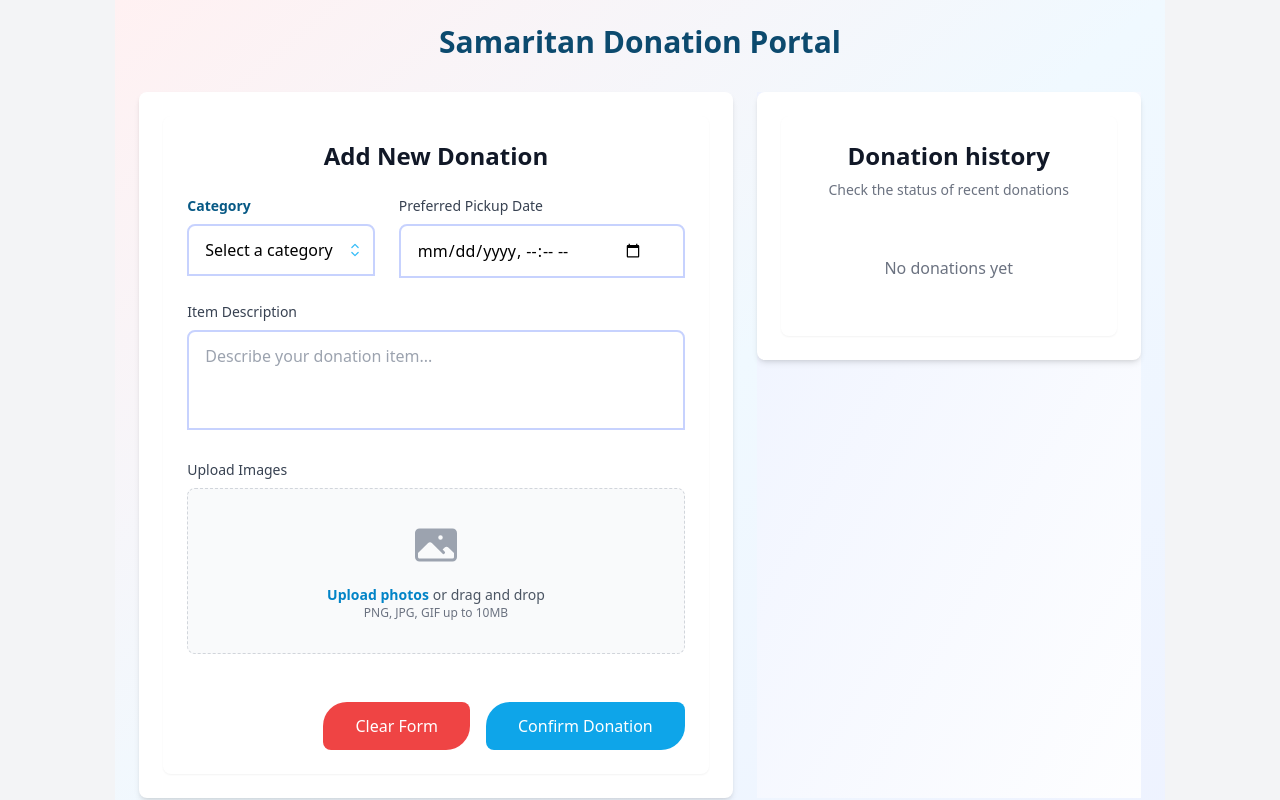
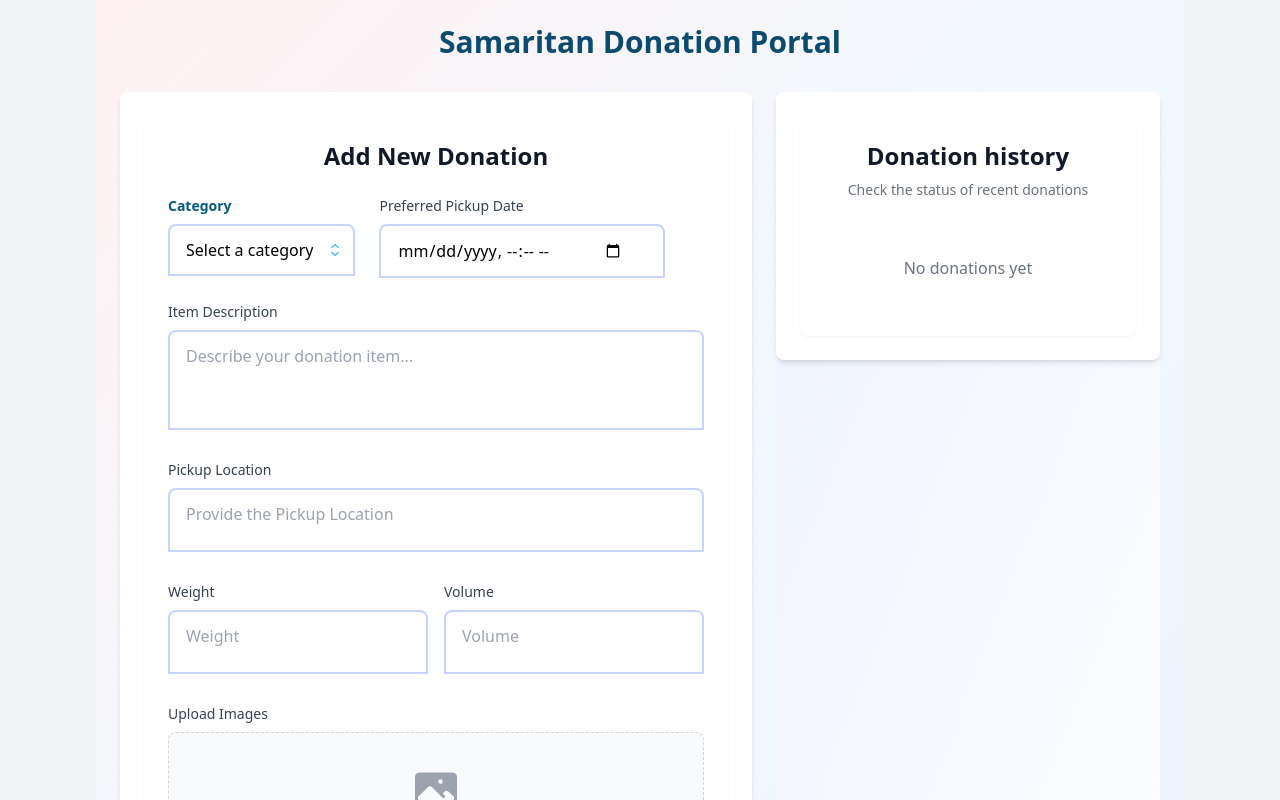
Before and after one commit to jaseel97/donateportal, a React (Vite) app in the folder frontend/: page /samaritan in a window 1280 px wide. Shown: the top 800 px of the page. Built offline with nearby package versions, Linux system fonts and the light colour scheme.

Commit message:
added weight and volume form fields

```diff
--- a/frontend/src/DonationForm.jsx
+++ b/frontend/src/DonationForm.jsx
@@ -91,6 +91,51 @@ const DonationForm = ({ onSubmit }) => {
                 required
               />
             </div>
+            <div className="mb-6">
+              <label htmlFor="pickup-location" className="block text-sm font-medium text-gray-700 mb-2">
+              Pickup Location
+              </label>
+              <textarea
+                id="pickup-location"
+                name="Pickup-Location"
+                rows={3}
+                value={formData.about}
+                onChange={handleInputChange}
+                className="textareastyle resize-none h-16"
+                placeholder="Provide the Pickup Location"
+                required
+              />
+            </div>
+            <div className='flex gap-4'>
+            <div className="mb-6">
+              <label htmlFor="weight" className="block text-sm font-medium text-gray-700 mb-2">
+              Weight
+              </label>
+              <textarea
+                id="weight"
+                name="weight"
+                rows={3}
+                value={formData.about}
+                onChange={handleInputChange}
+                className="textareastyle resize-none h-16"
+                placeholder="Weight"
+              />
+            </div>
+            <div className="mb-6">
+              <label htmlFor="volume" className="block text-sm font-medium text-gray-700 mb-2">
+              Volume
+              </label>
+              <textarea
+                id="volume"
+                name="volume"
+                rows={3}
+                value={formData.about}
+                onChange={handleInputChange}
+                className="textareastyle resize-none h-16"
+                placeholder="Volume"
+              />
+            </div>
+            </div>
             <UploadImage
               images={formData.images}
               onChange={handleImageChange}
```
